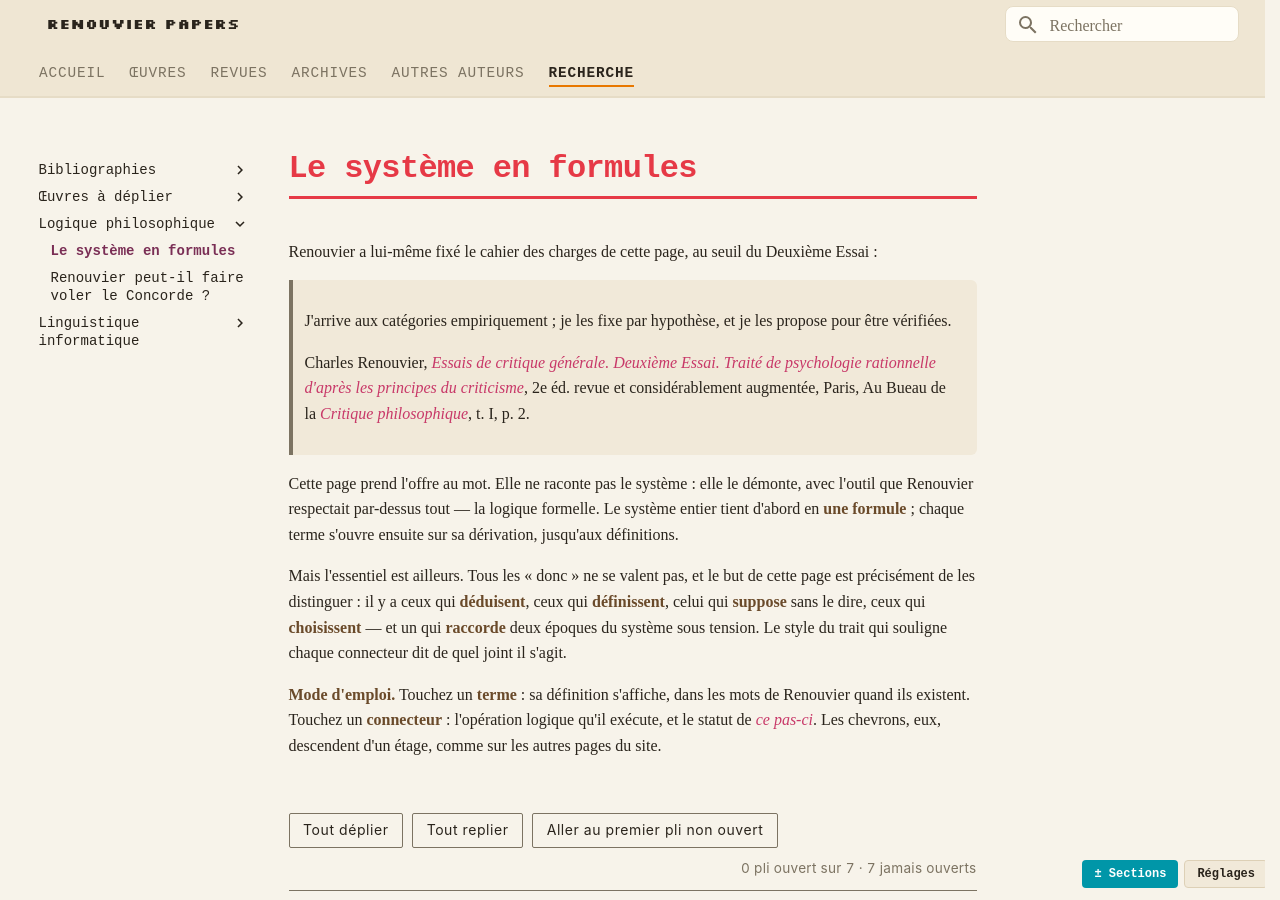
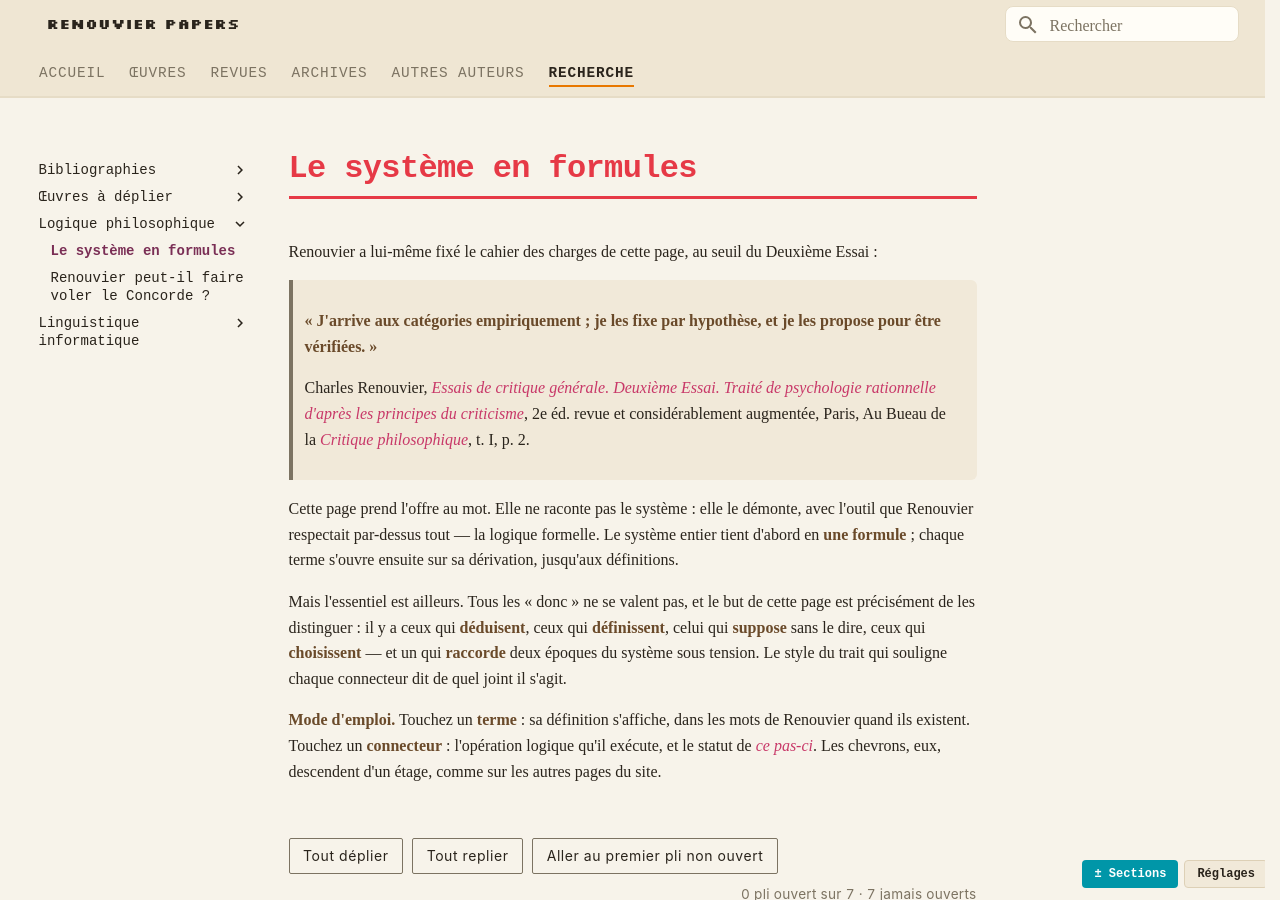
Before and after one commit to renouvier-papers/renouvier-papers.github.io, an MkDocs documentation site: the page built from docs/recherche/logique-philosophique/systeme-en-formules.md, in a window 1280 px wide and 900 px high. Built offline with MkDocs 1.6.1 and Material for MkDocs 9.7.7, drawn with Linux system fonts in a browser that asks for light colours; some web fonts are replaced.

```diff
--- a/docs/recherche/logique-philosophique/systeme-en-formules.md
+++ b/docs/recherche/logique-philosophique/systeme-en-formules.md
@@ -7,7 +7,7 @@ description: "La charpente logique du néocriticisme, terme à terme et joint à
 
 Renouvier a lui-même fixé le cahier des charges de cette page, au seuil du Deuxième Essai :
 
-> J'arrive aux catégories empiriquement ; je les fixe par hypothèse, et je les propose pour être vérifiées.
+> **« J'arrive aux catégories empiriquement ; je les fixe par hypothèse, et je les propose pour être vérifiées. »**
 >
 > Charles Renouvier, *Essais de critique générale. Deuxième Essai. Traité de psychologie rationnelle d'après les principes du criticisme*, 2e éd. revue et considérablement augmentée, Paris, Au Bueau de la *Critique philosophique*, t. I, p. 2.
 
```
